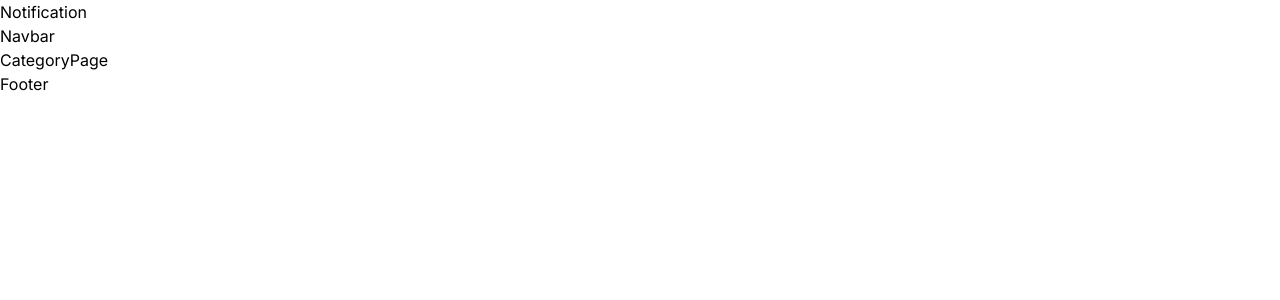
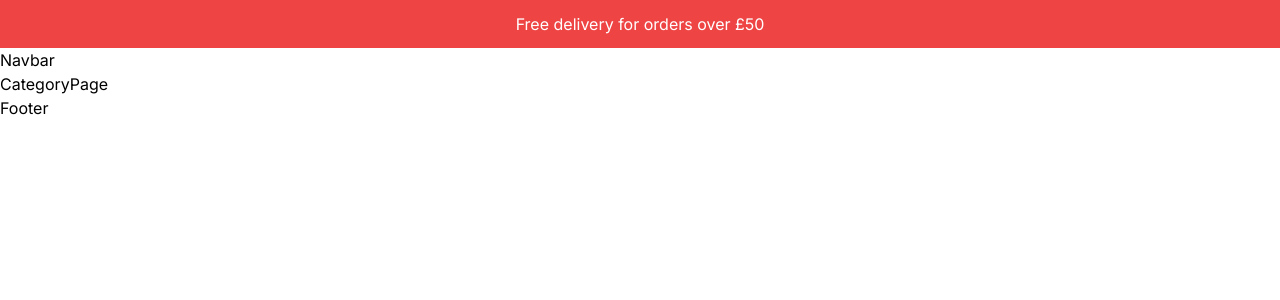
Before and after one commit to Akwei001/OrderApp, a Next.js app: page /menu/1 in a window 1280 px wide. Shown: the top 300 px of the page. Built offline with nearby package versions, Linux system fonts and the light colour scheme.

Commit message:
notification

```diff
--- a/src/components/Notification.tsx
+++ b/src/components/Notification.tsx
@@ -2,7 +2,7 @@ import React from 'react'
 
 const Notification = () => {
   return (
-    <div>Notification</div>
+    <div className='h-12 bg-red-500 px-4 flex items-center justify-center text-center md:text-base cursor cursor-pointer text-white'>Free delivery for orders over £50</div>
   )
 }
 
```
